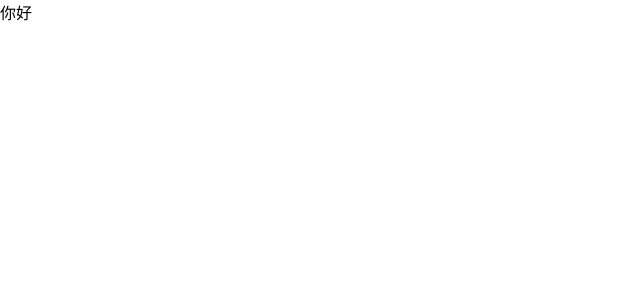
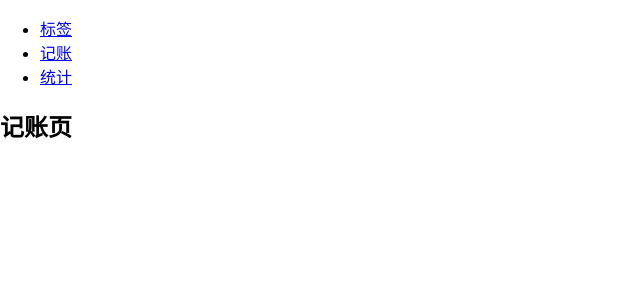
Before and after one commit to mzhaonanq/moneylog-react-2, a React (Create React App) app: page /money in a window 1280 px wide. Shown: the top 300 px of the page, without its empty margins (0-640 px from the left). Built offline with nearby package versions, Linux system fonts and the light colour scheme.

Commit message:
路由配置完成

```diff
--- a/package.json
+++ b/package.json
@@ -13,6 +13,7 @@
     "node-sass": "yarn:sass",
     "react": "^17.0.1",
     "react-dom": "^17.0.1",
+    "react-router-dom": "^5.2.0",
     "react-scripts": "4.0.1",
     "styled-components": "^5.2.1",
     "typescript": "^4.0.3",
@@ -43,6 +44,7 @@
     ]
   },
   "devDependencies": {
+    "@types/react-router-dom": "^5.1.6",
     "@types/styled-components": "^5.1.4"
   }
 }
--- a/src/App.tsx
+++ b/src/App.tsx
@@ -1,10 +1,63 @@
 import React from 'react';
+import {BrowserRouter as Router, Link, Redirect, Route, Switch, useLocation} from 'react-router-dom';
 
-
-function App() {
+export default function App() {
   return (
-    <div>你好</div>
+    <Router>
+      <div>
+        <nav>
+          <ul>
+            <li>
+              <Link to="/tags">标签</Link>
+            </li>
+            <li>
+              <Link to="/money">记账</Link>
+            </li>
+            <li>
+              <Link to="/statistics">统计</Link>
+            </li>
+          </ul>
+        </nav>
+        <Switch>
+          <Route exact path="/">
+            <Redirect to="/money"/>
+          </Route>
+          <Route path="/tags">
+            <Tags/>
+          </Route>
+          <Route path="/money">
+            <Money/>
+          </Route>
+          <Route path="/statistics">
+            <Statistics/>
+          </Route>
+          <Route path="*">
+            <NoMatch/>
+          </Route>
+        </Switch>
+      </div>
+    </Router>
   );
 }
 
-export default App;
+function Statistics() {
+  return <h2>统计页</h2>;
+}
+
+function Tags() {
+  return <h2>标签页</h2>;
+}
+
+function Money() {
+  return <h2>记账页</h2>;
+}
+function  NoMatch(){
+  let location = useLocation();
+  return (
+    <div>
+      <h3>
+        No match for <code>{location.pathname}</code>
+      </h3>
+    </div>
+  );
+}
```
Also changed, not shown: 2 other files (tests, documents, lock files or other folders).
